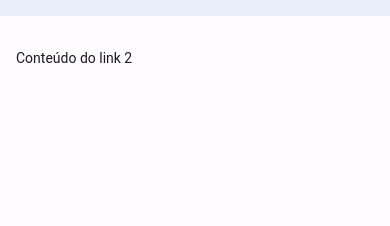
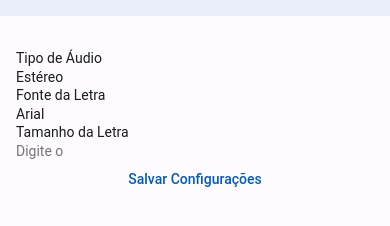
Before and after one commit to igoreor/Letrus, a website: page www/link2.html in a window 390 px wide. Shown: the part 48-274 px from the top of the page. Drawn offline with Linux system fonts and the light colour scheme; some packages are replaced by stand-ins of ours.

Commit message:
feat(config): criar aba de configurações

```diff
--- a/www/link2.html
+++ b/www/link2.html
@@ -1,59 +1,97 @@
 <!DOCTYPE html>
-<html>
+<html lang="pt-BR">
 
 <head>
-    <!-- Required meta tags-->
+    <!-- Required meta tags -->
     <meta charset="utf-8">
-    <meta name="viewport"
-        content="width=device-width, initial-scale=1, maximum-scale=1, minimum-scale=1, user-scalable=no, viewport-fit=cover">
+    <meta name="viewport" content="width=device-width, initial-scale=1, maximum-scale=1, minimum-scale=1, user-scalable=no, viewport-fit=cover">
     <meta name="apple-mobile-web-app-capable" content="yes">
-    <!-- Color theme for statusbar (Android only) -->
     <meta name="theme-color" content="#2196f3">
-    <!-- Your app title -->
-    <title>My App</title>
-    <!-- Path to Framework7 Library Bundle CSS -->
+    <title>Configurações</title>
+    <!-- Framework7 Library CSS -->
     <link rel="stylesheet" href="lib/framework7-bundle.min.css">
-    <!-- CSS PERSONALIZADO PARA MENU-->
-    <link rel="stylesheet" href="css/personalizado.css">
-    <!--Ícones Material Design-->
+    <!-- CSS Personalizado -->
+    <link rel="stylesheet" href="css/config.css">
+    <!-- Material Design Icons -->
     <link rel="stylesheet" href="css/materialdesignicons.min.css">
-
-
 </head>
 
 <body>
     <!-- App root element -->
     <div id="app">
-
-        <!-- Your main view, should have "view-main" class -->
+        <!-- Main view -->
         <div class="view view-main">
-            <!-- Initial Page, "data-name" contains page name -->
+            <!-- Configurations Page -->
             <div data-name="link2" class="page">
-
                 <!-- Top Navbar -->
                 <div class="navbar">
                     <div class="navbar-bg"></div>
                     <div class="navbar-inner justify-content-center">
-                        <div class="title ">Configurações   </div>
+                        <div class="title">Configurações</div>
                     </div>
                 </div>
 
-                <!-- Scrollable page content -->
-                <div class="page-content">
+                <!-- Page Content -->
+                <div class="page-content page-container">
                     <div class="block">
-                        Conteúdo do link 2
+                        <form id="settings-form">
+                            <!-- Tipo de Áudio -->
+                            <div class="settings-option">
+                                <label class="settings-label" for="audio-type">Tipo de Áudio</label>
+                                <select id="audio-type" class="settings-select">
+                                    <option value="stereo">Estéreo</option>
+                                    <option value="mono">Mono</option>
+                                </select>
+                            </div>
+
+                            <!-- Fonte da Letra -->
+                            <div class="settings-option">
+                                <label class="settings-label" for="font-family">Fonte da Letra</label>
+                                <select id="font-family" class="settings-select">
+                                    <option value="Arial">Arial</option>
+                                    <option value="Verdana">Verdana</option>
+                                    <option value="Tahoma">Tahoma</option>
+                                    <option value="Courier New">Courier New</option>
+                                </select>
+                            </div>
+
+                            <!-- Tamanho da Letra -->
+                            <div class="settings-option">
+                                <label class="settings-label">Tamanho da Letra</label>
+                                <input type="number" id="font-size" class="settings-input" placeholder="Digite o tamanho (10-36)" min="10" max="36">
+                            </div>
+
+                            <!-- Salvar Configurações -->
+                            <button type="button" class="button" onclick="saveSettings()">Salvar Configurações</button>
+                        </form>
                     </div>
                 </div>
             </div>
         </div>
     </div>
-    <!-- Path to Framework7 Library Bundle JS-->
+
+    <!-- Framework7 Library JS -->
     <script type="text/javascript" src="lib/framework7-bundle.min.js"></script>
-	<!-- jQuery -->
-	<script type="text/javascript" src="lib/jquery-3.7.0.min.js"></script>
-    <!-- Roteamento do app-->
+    <!-- jQuery -->
+    <script type="text/javascript" src="lib/jquery-3.7.0.min.js"></script>
+    <!-- Rotas -->
     <script type="text/javascript" src="js/routes.js"></script>
     <script src="cordova.js"></script>
+    <script>
+        function saveSettings() {
+            const audioType = document.getElementById("audio-type").value;
+            const fontFamily = document.getElementById("font-family").value;
+            const fontSize = document.getElementById("font-size").value;
+
+            // Exemplo de ação ao salvar configurações
+            console.log("Configurações salvas:");
+            console.log("Tipo de Áudio:", audioType);
+            console.log("Fonte da Letra:", fontFamily);
+            console.log("Tamanho da Letra:", fontSize);
+
+            alert("Configurações salvas com sucesso!");
+        }
+    </script>
 </body>
 
 </html>
```
